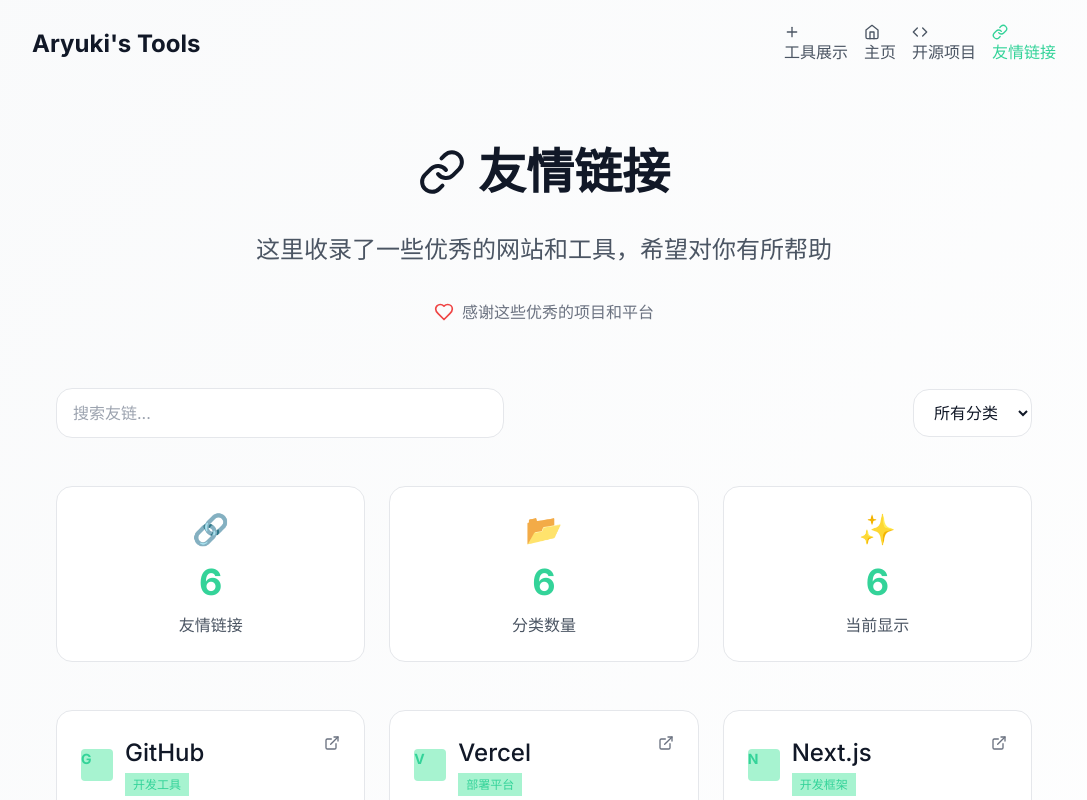
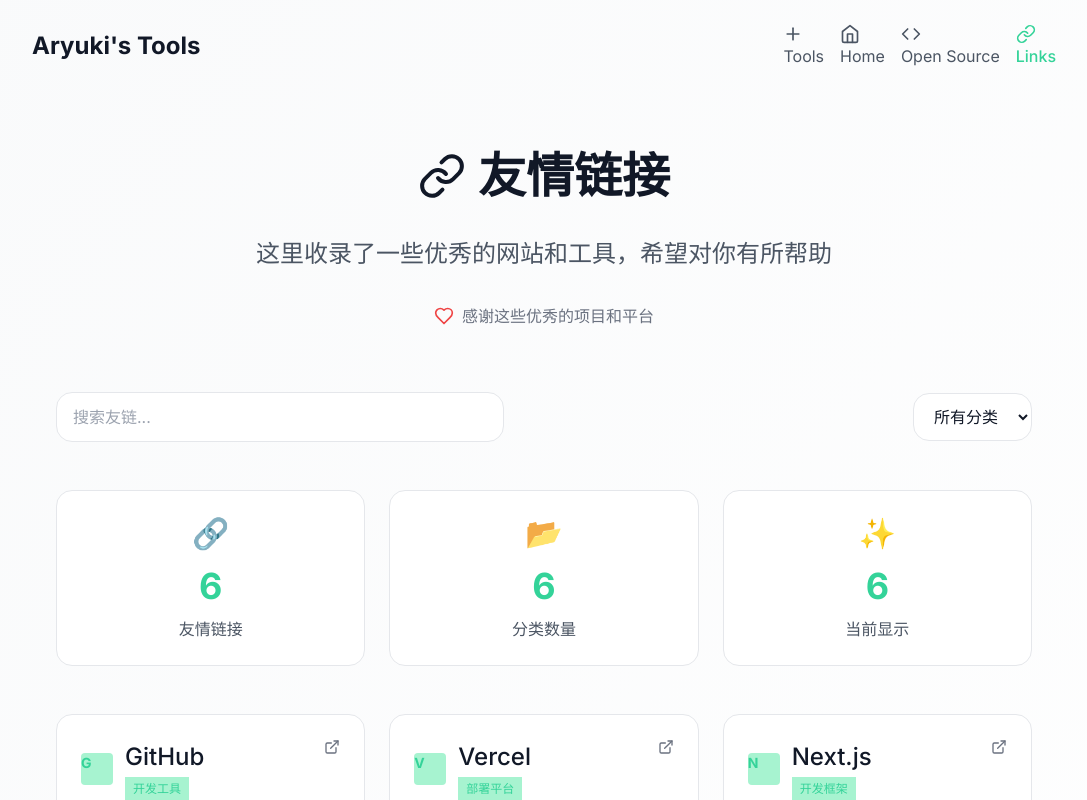
Before and after one commit to ChinoArror/myhomepage, a Next.js app: page /link in a window 1280 px wide. Shown: the top 800 px of the page, without its empty margins (96-1183 px from the left). Built offline with nearby package versions, Linux system fonts and the light colour scheme.

Commit message:
style(link): 调整导航链接图标大小和文本翻译
统一导航链接图标尺寸为w-5 h-5，并将中文文本改为英文

```diff
--- a/app/link/page.tsx
+++ b/app/link/page.tsx
@@ -110,20 +110,20 @@ export default function LinkPage() {
           </Link>
           <div className="flex gap-4">
             <Link href="/" className="text-body text-text-secondary hover:text-accent-primary transition-colors">
-              <Plus className="w-4 h-4"/>
-              工具展示
+              <Plus className="w-5 h-5"/>
+              Tools
             </Link>
             <Link href="/home" className="text-body text-text-secondary hover:text-accent-primary transition-colors">
-              <HomeIcon className="w-4 h-4"/>
-              主页
+              <HomeIcon className="w-5 h-5"/>
+              Home
             </Link>
             <Link href="/opensource" className="text-body text-text-secondary hover:text-accent-primary transition-colors">
-              <Code className="w-4 h-4"/>
-              开源项目
+              <Code className="w-5 h-5"/>
+              Open Source
             </Link>
             <Link href="/link" className="text-body text-accent-primary font-medium">
-              <LinkIcon className="w-4 h-4"/>
-              友情链接
+              <LinkIcon className="w-5 h-5"/>
+              Links
             </Link>
           </div>
         </div>
```
